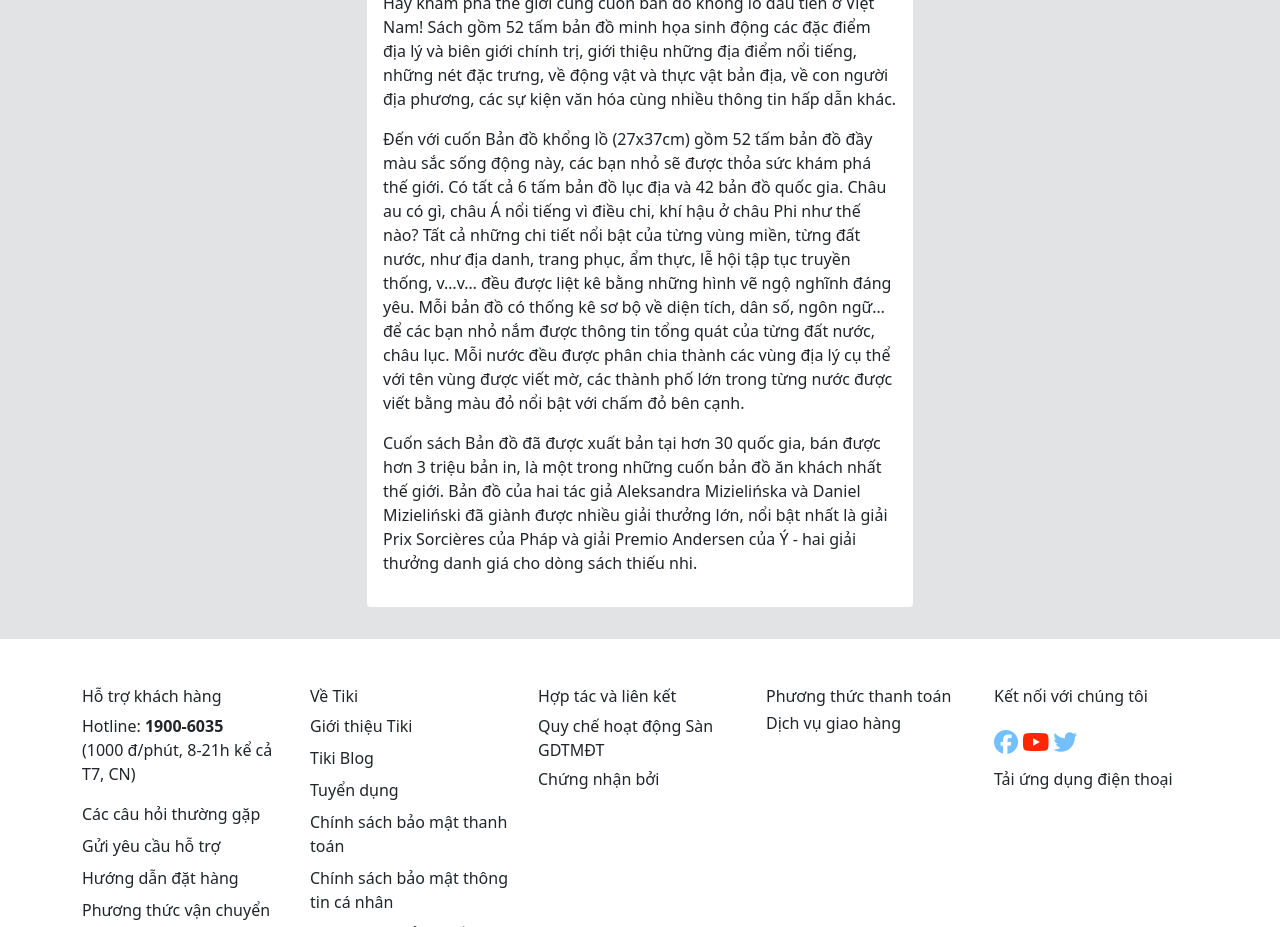
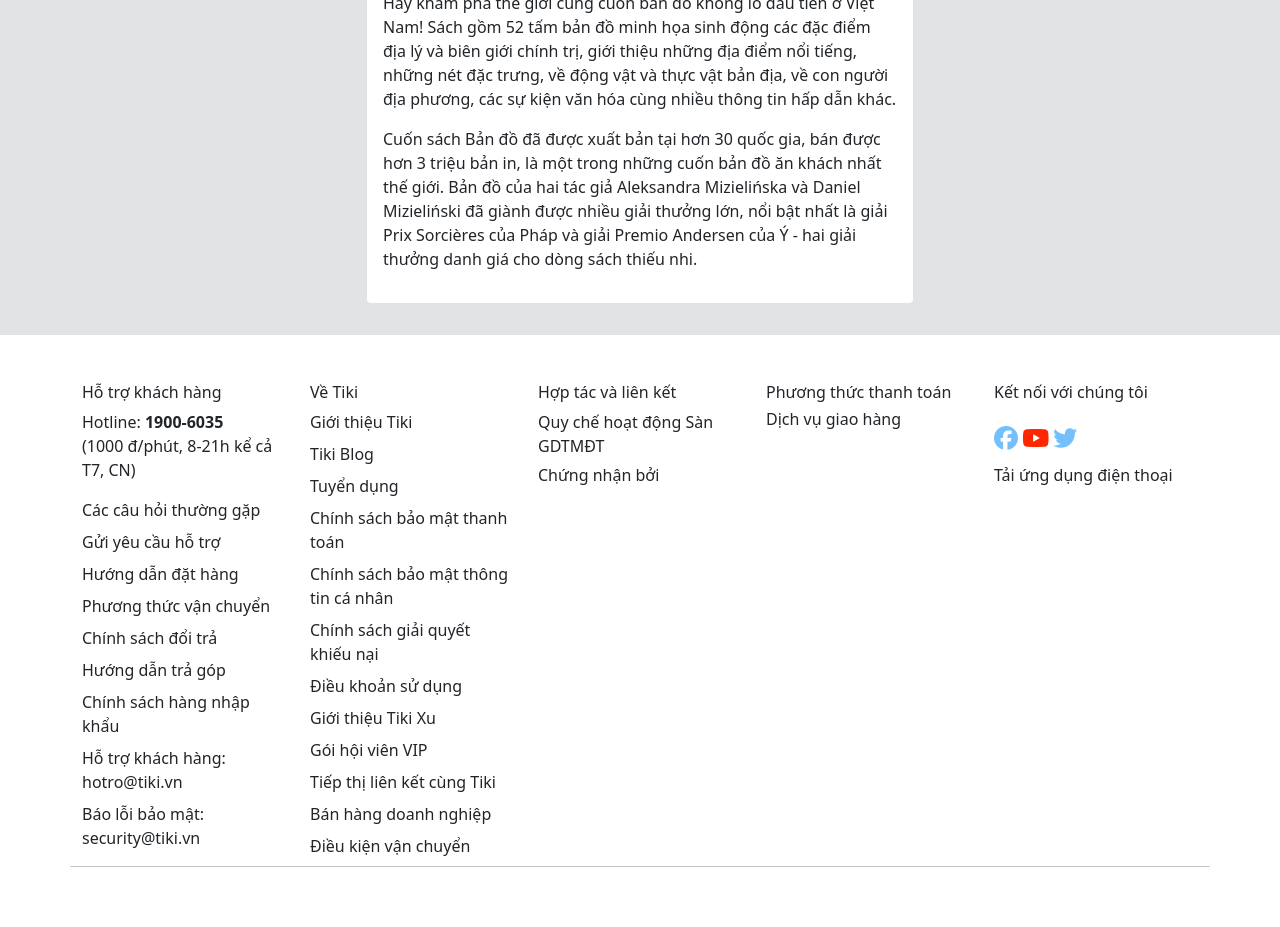
Before and after one commit to Nhom7QLDAPM/QLDAPM, a plain HTML site: page index.html in a window 1280 px wide. Shown: the part 1260-2187 px from the top of the page. Drawn offline with nearby package versions, Linux system fonts and the light colour scheme.

Commit message:
udpate_3

```diff
--- a/index.html
+++ b/index.html
@@ -425,21 +425,6 @@
                 người địa phương, các sự kiện văn hóa cùng nhiều thông tin hấp
                 dẫn khác.
               </p>
-              <p class="fs-6">
-                Đến với cuốn Bản đồ khổng lồ (27x37cm) gồm 52 tấm bản đồ đầy màu
-                sắc sống động này, các bạn nhỏ sẽ được thỏa sức khám phá thế
-                giới. Có tất cả 6 tấm bản đồ lục địa và 42 bản đồ quốc gia. Châu
-                au có gì, châu Á nổi tiếng vì điều chi, khí hậu ở châu Phi như
-                thế nào? Tất cả những chi tiết nổi bật của từng vùng miền, từng
-                đất nước, như địa danh, trang phục, ẩm thực, lễ hội tập tục
-                truyền thống, v…v… đều được liệt kê bằng những hình vẽ ngộ
-                nghĩnh đáng yêu. Mỗi bản đồ có thống kê sơ bộ về diện tích, dân
-                số, ngôn ngữ… để các bạn nhỏ nắm được thông tin tổng quát của
-                từng đất nước, châu lục. Mỗi nước đều được phân chia thành các
-                vùng địa lý cụ thể với tên vùng được viết mờ, các thành phố lớn
-                trong từng nước được viết bằng màu đỏ nổi bật với chấm đỏ bên
-                cạnh.
-              </p>
 
               <p class="fs-6">
                 Cuốn sách Bản đồ đã được xuất bản tại hơn 30 quốc gia, bán được
```
